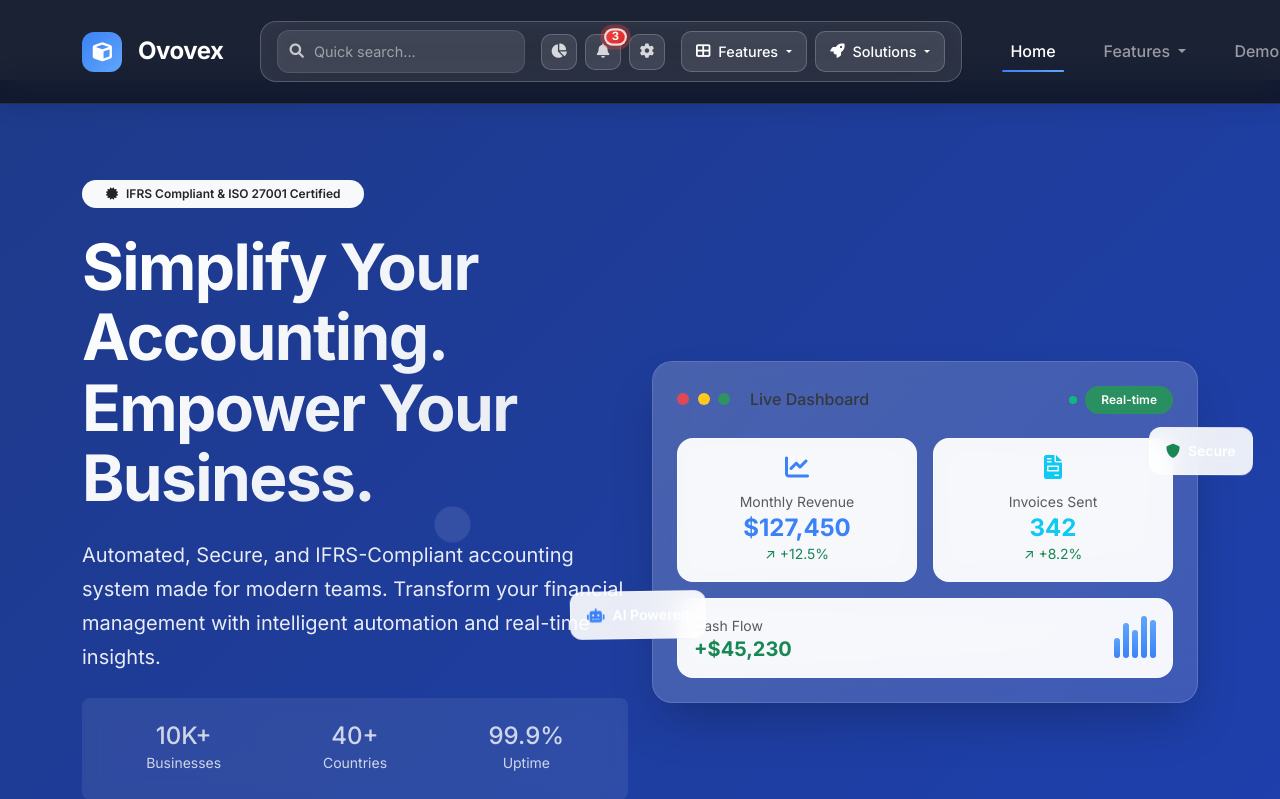
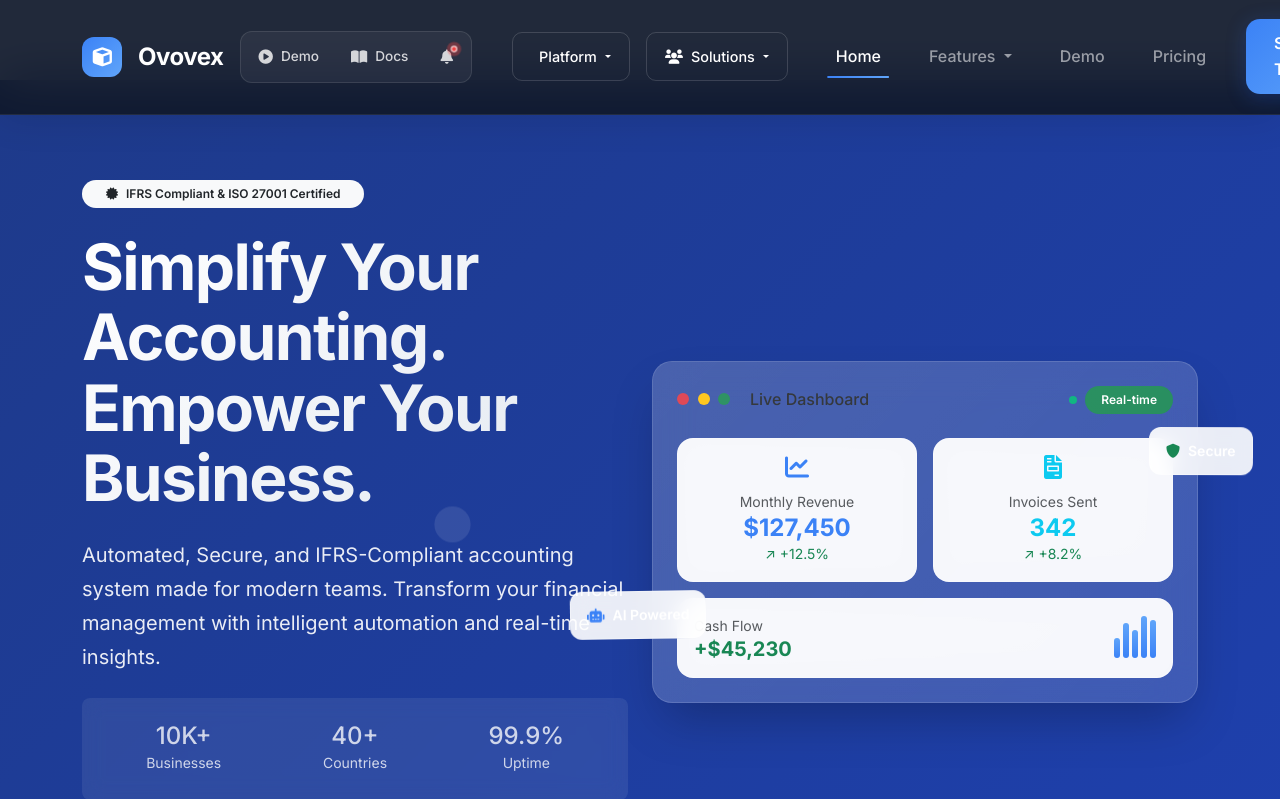
Before and after one commit to husainf4l/ovovex, a Django app: page / in a window 1280 px wide. Shown: the top 799 px of the page. Run offline with Django 5.2, Linux system fonts and the light colour scheme.

Commit message:
Modernize navigation with minimalist design - remove search bar
🎨 Modern Navigation Redesign:
- Removed cluttered search bar for cleaner look
- Minimalist action button group design
- Contemporary navigation button styling
- Enhanced glassmorphism effects with better blur
- Streamlined user interface

✨ New Modern Features:
- Action button group with Demo, Docs, Updates
- Subtle notification dot instead of badge
- Modern ripple effects on button interactions
- Enhanced hover animations with scale transform
- Improved CTA button with shine effect

🔧 Technical Improvements:
- Cleaner CSS architecture
- Removed unused search functionality
- Better responsive behavior
- Enhanced accessibility
- Improved performance with fewer DOM elements

🎯 UX Enhancements:
- Simplified navigation flow
- Focus on core actions
- Reduced visual clutter
- Better button grouping
- Professional minimalist aesthetic

The navigation now follows 2025 design trends with clean, focused interface.

```diff
--- a/static/css/style.css
+++ b/static/css/style.css
@@ -98,17 +98,19 @@
 
 /* Modern Navigation */
 .navbar {
-    backdrop-filter: blur(20px);
-    background: rgba(15, 23, 42, 0.95) !important;
-    border-bottom: 1px solid rgba(255, 255, 255, 0.1);
-    padding: 1rem 0;
-    transition: all 0.3s ease;
-    box-shadow: 0 4px 20px rgba(0, 0, 0, 0.1);
+    backdrop-filter: blur(25px);
+    background: rgba(15, 23, 42, 0.92) !important;
+    border-bottom: 1px solid rgba(255, 255, 255, 0.08);
+    padding: 1.2rem 0;
+    transition: all 0.4s cubic-bezier(0.4, 0, 0.2, 1);
+    box-shadow: 0 1px 40px rgba(0, 0, 0, 0.12);
 }
 
 .navbar.scrolled {
-    background: rgba(15, 23, 42, 0.98) !important;
-    box-shadow: 0 8px 30px rgba(0, 0, 0, 0.15);
+    background: rgba(15, 23, 42, 0.97) !important;
+    box-shadow: 0 8px 40px rgba(0, 0, 0, 0.18);
+    padding: 1rem 0;
+    border-bottom-color: rgba(255, 255, 255, 0.12);
 }
 
 .brand-icon {
@@ -171,19 +173,36 @@
     background: linear-gradient(135deg, var(--light-blue) 0%, var(--accent-blue) 100%);
     color: white !important;
     text-decoration: none;
-    padding: 10px 24px;
-    border-radius: 25px;
+    padding: 12px 28px;
+    border-radius: 14px;
     font-weight: 600;
-    transition: all 0.3s ease;
+    transition: all 0.4s cubic-bezier(0.4, 0, 0.2, 1);
     display: flex;
     align-items: center;
-    box-shadow: 0 4px 15px rgba(37, 99, 235, 0.3);
+    box-shadow: 0 4px 20px rgba(37, 99, 235, 0.25);
+    position: relative;
+    overflow: hidden;
+}
+
+.nav-cta-btn::before {
+    content: '';
+    position: absolute;
+    top: 0;
+    left: -100%;
+    width: 100%;
+    height: 100%;
+    background: linear-gradient(90deg, transparent, rgba(255, 255, 255, 0.2), transparent);
+    transition: left 0.6s;
 }
 
 .nav-cta-btn:hover {
-    transform: translateY(-2px);
-    box-shadow: 0 8px 25px rgba(37, 99, 235, 0.4);
+    transform: translateY(-3px) scale(1.02);
+    box-shadow: 0 12px 35px rgba(37, 99, 235, 0.35);
     color: white !important;
+}
+
+.nav-cta-btn:hover::before {
+    left: 100%;
 }
 
 .navbar-toggler {
@@ -200,74 +219,129 @@ body {
     padding-top: 80px;
 }
 
-/* Modern Quick Access Box */
-.quick-access-box {
-    background: rgba(255, 255, 255, 0.1);
-    backdrop-filter: blur(20px);
-    border: 1px solid rgba(255, 255, 255, 0.2);
-    border-radius: 16px;
-    padding: 8px 16px;
-    margin: 0 20px;
+/* Modern Navigation Actions */
+.modern-nav-actions {
+    display: flex;
+    align-items: center;
+    gap: 16px;
 }
 
-.quick-search {
+.nav-action-group {
     display: flex;
     align-items: center;
-    background: rgba(255, 255, 255, 0.1);
+    gap: 4px;
+    background: rgba(255, 255, 255, 0.05);
     border-radius: 12px;
-    padding: 8px 12px;
-    transition: all 0.3s ease;
+    padding: 4px;
     border: 1px solid rgba(255, 255, 255, 0.1);
 }
 
-.quick-search:focus-within {
-    background: rgba(255, 255, 255, 0.2);
-    border-color: rgba(255, 255, 255, 0.3);
-    box-shadow: 0 0 0 2px rgba(59, 130, 246, 0.3);
+.modern-action-btn {
+    background: transparent;
+    border: none;
+    color: rgba(255, 255, 255, 0.8);
+    padding: 10px 14px;
+    border-radius: 8px;
+    font-size: 0.85rem;
+    font-weight: 500;
+    transition: all 0.3s cubic-bezier(0.4, 0, 0.2, 1);
+    display: flex;
+    align-items: center;
+    gap: 8px;
+    position: relative;
+    cursor: pointer;
 }
 
-.quick-search i {
-    color: rgba(255, 255, 255, 0.7);
-    font-size: 0.9rem;
-    margin-right: 8px;
+.modern-action-btn:hover {
+    background: rgba(255, 255, 255, 0.12);
+    color: white;
+    transform: translateY(-1px);
 }
 
-.quick-search-input {
-    background: transparent;
-    border: none;
-    color: white;
+.modern-action-btn i {
     font-size: 0.9rem;
-    width: 200px;
-    outline: none;
 }
 
-.quick-search-input::placeholder {
-    color: rgba(255, 255, 255, 0.5);
+.modern-action-btn span:not(.notification-dot) {
+    font-size: 0.85rem;
 }
 
-.quick-btn {
-    background: rgba(255, 255, 255, 0.1);
-    border: 1px solid rgba(255, 255, 255, 0.2);
-    border-radius: 10px;
-    color: white;
-    padding: 8px 14px;
-    font-size: 0.9rem;
-    font-weight: 500;
-    transition: all 0.3s ease;
+/* Notification Button */
+.notification-btn {
+    position: relative;
+}
+
+.notification-dot {
+    position: absolute;
+    top: 6px;
+    right: 10px;
+    width: 6px !important;
+    height: 6px !important;
+    background: #ef4444;
+    border-radius: 50%;
+    animation: notificationPulse 2s infinite;
+    border: 1px solid rgba(255, 255, 255, 0.8);
+}
+
+/* Modern Navigation Buttons */
+.modern-nav-menu {
     display: flex;
     align-items: center;
 }
 
-.quick-btn:hover {
-    background: rgba(255, 255, 255, 0.2);
+.modern-nav-btn {
+    background: transparent;
+    border: 1px solid rgba(255, 255, 255, 0.15);
+    border-radius: 10px;
+    color: white;
+    padding: 12px 18px;
+    font-size: 0.9rem;
+    font-weight: 500;
+    transition: all 0.3s cubic-bezier(0.4, 0, 0.2, 1);
+    display: flex;
+    align-items: center;
+    position: relative;
+    overflow: hidden;
+}
+
+.modern-nav-btn::before {
+    content: '';
+    position: absolute;
+    top: 0;
+    left: 0;
+    right: 0;
+    bottom: 0;
+    background: linear-gradient(135deg, rgba(59, 130, 246, 0.1) 0%, rgba(147, 197, 253, 0.1) 100%);
+    opacity: 0;
+    transition: opacity 0.3s ease;
+}
+
+.modern-nav-btn:hover {
     border-color: rgba(255, 255, 255, 0.3);
-    transform: translateY(-1px);
+    transform: translateY(-2px);
+    box-shadow: 0 8px 25px rgba(59, 130, 246, 0.2);
     color: white;
 }
 
-.quick-btn::after {
+.modern-nav-btn:hover::before {
+    opacity: 1;
+}
+
+.modern-nav-btn i {
+    position: relative;
+    z-index: 1;
+}
+
+.modern-nav-btn span:not(.notification-dot) {
+    position: relative;
+    z-index: 1;
+}
+
+.modern-nav-btn::after {
     margin-left: 8px;
     font-size: 0.7rem;
+    position: relative;
+    z-index: 1;
 }
 
 /* Modern Dropdown Styling */
@@ -378,7 +452,7 @@ body {
 
 /* Mobile responsive adjustments */
 @media (max-width: 991px) {
-    .quick-access-box {
+    .modern-nav-actions {
         display: none !important;
     }
 
@@ -485,10 +559,21 @@ body {
     animation: pulse 2s infinite;
 }
 
-/* Enhanced search input styling */
-.quick-search-input:focus {
-    width: 240px;
-    transition: width 0.3s ease;
+/* Modern Ripple Effect */
+.ripple-effect {
+    position: absolute;
+    border-radius: 50%;
+    background: rgba(255, 255, 255, 0.3);
+    transform: scale(0);
+    animation: ripple-modern 0.6s linear;
+    pointer-events: none;
+}
+
+@keyframes ripple-modern {
+    to {
+        transform: scale(4);
+        opacity: 0;
+    }
 }
 
 /* Loading state for quick actions */
--- a/templates/base.html
+++ b/templates/base.html
@@ -173,31 +173,30 @@
                     Ovovex
                 </a>
 
-                <!-- Quick Access Box -->
-                <div class="quick-access-box d-none d-lg-flex align-items-center me-4">
-                    <div class="quick-search">
-                        <i class="fas fa-search"></i>
-                        <input type="text" placeholder="Quick search..." class="quick-search-input">
+                <!-- Modern Quick Access -->
+                <div class="modern-nav-actions d-none d-lg-flex align-items-center me-4">
+                    <!-- Action Buttons -->
+                    <div class="nav-action-group d-flex align-items-center">
+                        <button class="modern-action-btn" title="Live Demo">
+                            <i class="fas fa-play-circle"></i>
+                            <span>Demo</span>
+                        </button>
+                        <button class="modern-action-btn" title="Documentation">
+                            <i class="fas fa-book-open"></i>
+                            <span>Docs</span>
+                        </button>
+                        <button class="modern-action-btn notification-btn" title="Updates">
+                            <i class="fas fa-bell"></i>
+                            <span class="notification-dot"></span>
+                        </button>
                     </div>
-                    <div class="quick-actions d-flex align-items-center ms-3">
-                        <!-- Quick Shortcuts -->
-                        <div class="quick-shortcuts me-3">
-                            <button class="quick-shortcut-btn" title="Dashboard">
-                                <i class="fas fa-chart-pie"></i>
-                            </button>
-                            <button class="quick-shortcut-btn" title="Notifications">
-                                <i class="fas fa-bell"></i>
-                                <span class="notification-badge">3</span>
-                            </button>
-                            <button class="quick-shortcut-btn" title="Settings">
-                                <i class="fas fa-cog"></i>
-                            </button>
-                        </div>
 
+                    <!-- Main Navigation -->
+                    <div class="modern-nav-menu d-flex align-items-center ms-4">
                         <div class="dropdown">
-                            <button class="quick-btn dropdown-toggle" type="button" data-bs-toggle="dropdown">
-                                <i class="fas fa-th-large me-2"></i>
-                                <span>Features</span>
+                            <button class="modern-nav-btn dropdown-toggle" type="button" data-bs-toggle="dropdown">
+                                <i class="fas fa-layers me-2"></i>
+                                <span>Platform</span>
                             </button>
                             <ul class="dropdown-menu modern-dropdown">
                                 <li class="dropdown-header">
@@ -238,9 +237,9 @@
                             </ul>
                         </div>
 
-                        <div class="dropdown ms-2">
-                            <button class="quick-btn dropdown-toggle" type="button" data-bs-toggle="dropdown">
-                                <i class="fas fa-rocket me-2"></i>
+                        <div class="dropdown ms-3">
+                            <button class="modern-nav-btn dropdown-toggle" type="button" data-bs-toggle="dropdown">
+                                <i class="fas fa-users me-2"></i>
                                 <span>Solutions</span>
                             </button>
                             <ul class="dropdown-menu modern-dropdown">
@@ -435,27 +434,32 @@
                 }
             });
 
-            // Quick search functionality
-            const quickSearchInput = document.querySelector('.quick-search-input');
-            if (quickSearchInput) {
-                quickSearchInput.addEventListener('input', function(e) {
-                    const searchTerm = e.target.value.toLowerCase();
-                    // Add search logic here - for demo purposes
-                    if (searchTerm.length > 0) {
-                        this.parentElement.style.borderColor = 'rgba(59, 130, 246, 0.5)';
-                    } else {
-                        this.parentElement.style.borderColor = 'rgba(255, 255, 255, 0.1)';
+            // Modern action button interactions
+            document.querySelectorAll('.modern-action-btn').forEach(btn => {
+                btn.addEventListener('click', function(e) {
+                    // Add ripple effect
+                    const ripple = document.createElement('div');
+                    ripple.classList.add('ripple-effect');
+
+                    const rect = this.getBoundingClientRect();
+                    const size = Math.max(rect.width, rect.height);
+                    const x = e.clientX - rect.left - size / 2;
+                    const y = e.clientY - rect.top - size / 2;
+
+                    ripple.style.width = ripple.style.height = size + 'px';
+                    ripple.style.left = x + 'px';
+                    ripple.style.top = y + 'px';
+
+                    this.appendChild(ripple);
+
+                    setTimeout(() => ripple.remove(), 600);
+
+                    // Handle specific actions
+                    if (this.title === 'Live Demo') {
+                        document.querySelector('#demo')?.scrollIntoView({ behavior: 'smooth' });
                     }
                 });
-
-                quickSearchInput.addEventListener('keypress', function(e) {
-                    if (e.key === 'Enter') {
-                        // Trigger search functionality
-                        console.log('Searching for:', this.value);
-                        // You can implement actual search here
-                    }
-                });
-            }
+            });
 
             // Enhanced dropdown interactions
             document.querySelectorAll('.dropdown-toggle').forEach(toggle => {
```
Also changed, not shown: 1 other file.
